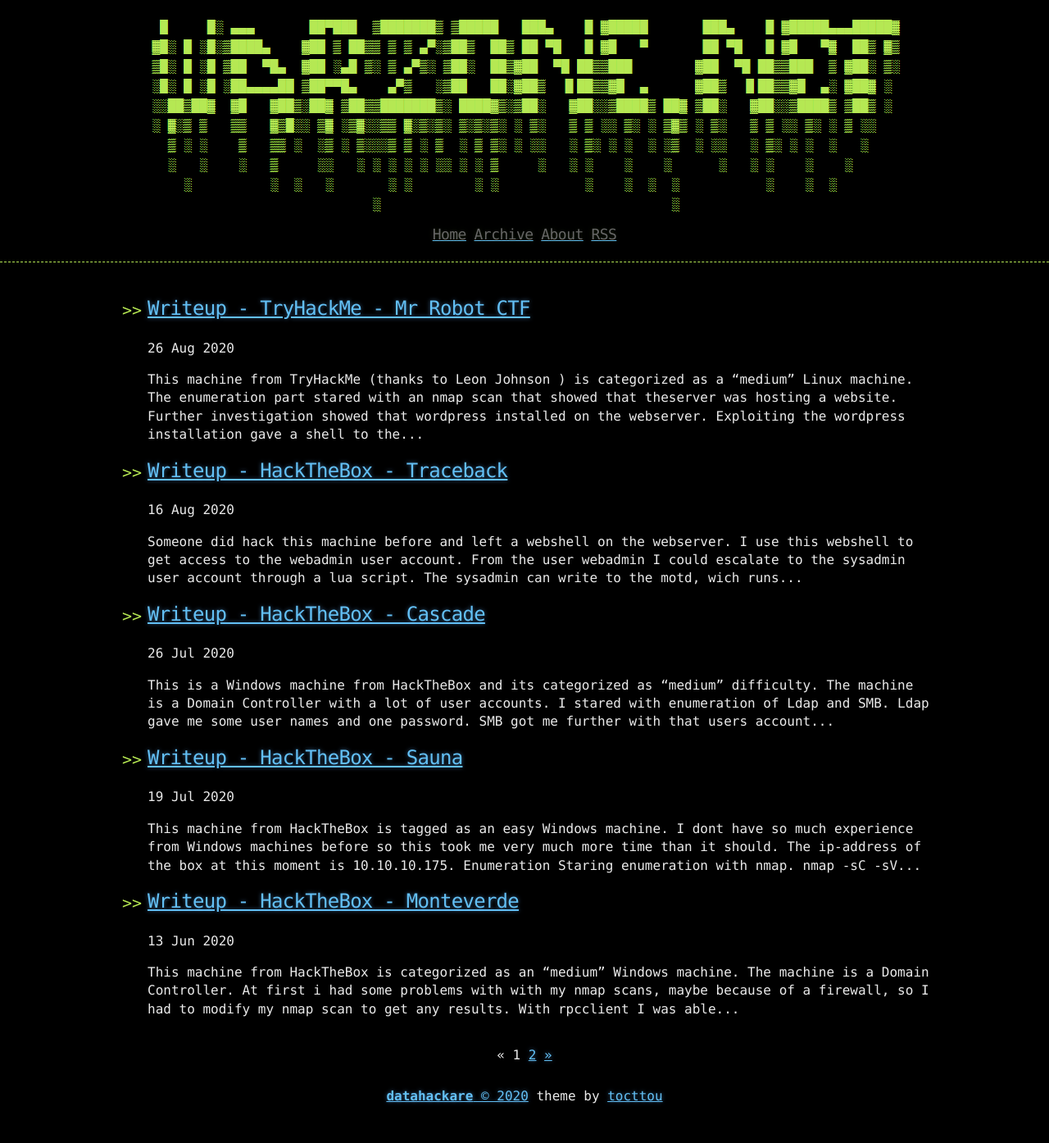
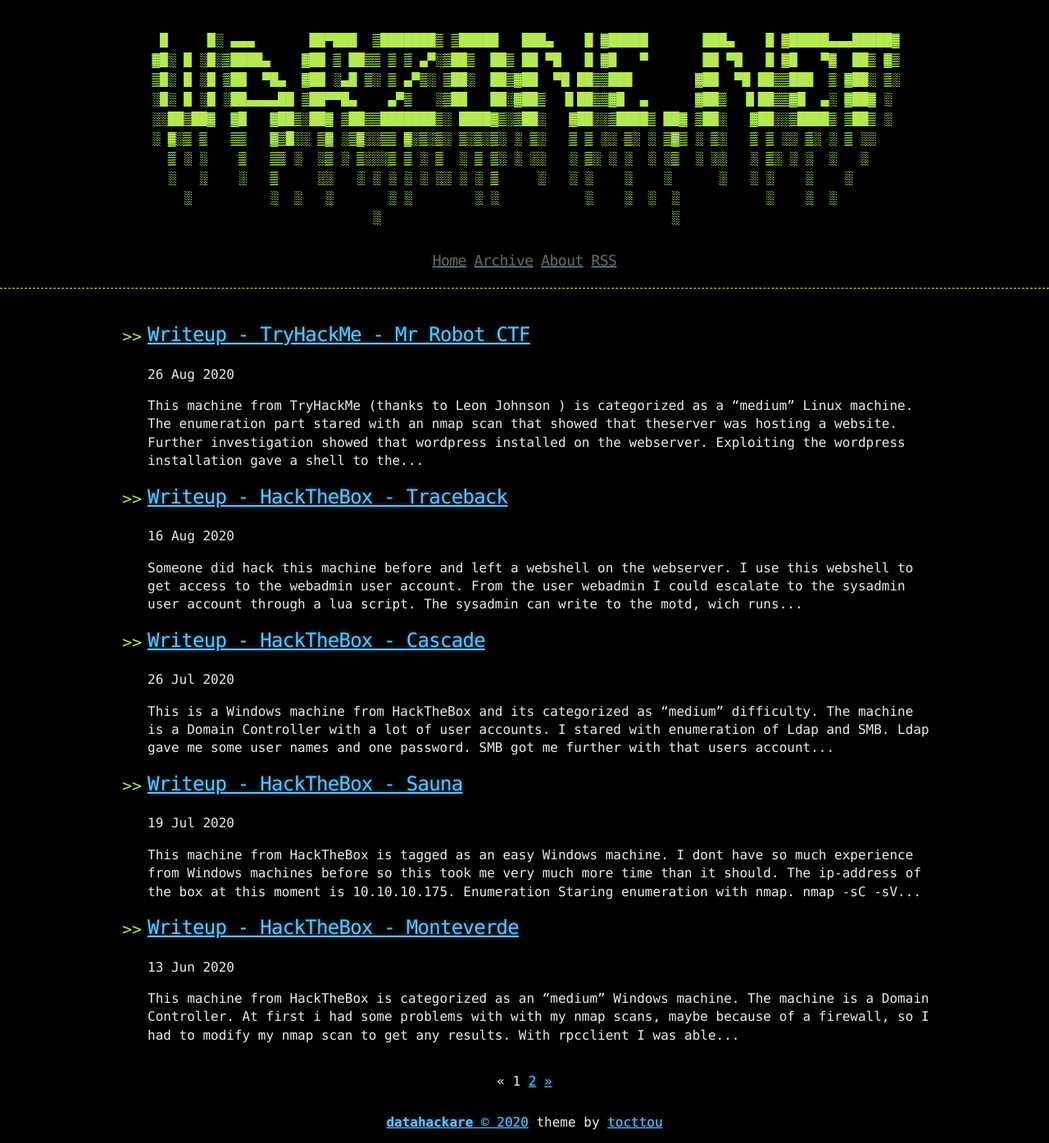
Before and after one commit to datahackare/warz0ne, a Jekyll site: the page built from index.html, in a window 1280 px wide. Shown: the whole page at 82% size. Built offline with Jekyll 4.4.1, drawn with Linux system fonts in a browser that asks for light colours; the list of posts is cut into pages by our own code; before the commit the page ends 1362 px from its top, so only the background shows below that.

Commit message:
Update header.html

```diff
--- a/_includes/header.html
+++ b/_includes/header.html
@@ -6,7 +6,7 @@
     </a> -->
 
     <div class="header-links">
-    <img src="Pictures/banner.PNG" class="responsive" display:block><br />
+      <p><img src="Pictures/banner.PNG" class="responsive" display:block><br /></p>
     <!--- <pre style="border:black">
  █     █░ ▄▄▄       ██▀███  ▒███████▒ ▒█████   ███▄    █ ▓█████       ███▄    █ ▓█████▄▄▄█████▓
 ▓█░ █ ░█░▒████▄    ▓██ ▒ ██▒▒ ▒ ▒ ▄▀░▒██▒  ██▒ ██ ▀█   █ ▓█   ▀       ██ ▀█   █ ▓█   ▀▓  ██▒ ▓▒
```
